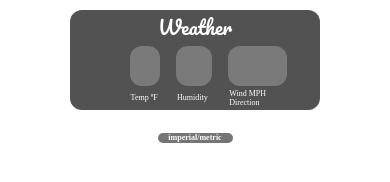
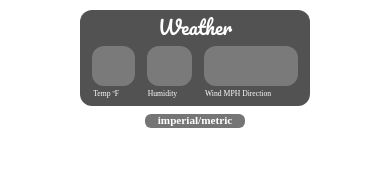
Before and after one commit to mndowne/weather5app, a website: page index.html in a window 390 px wide. Drawn offline with nearby package versions, Linux system fonts and the light colour scheme.

Commit message:
style is perfect now, hopefully...

```diff
--- a/index.html
+++ b/index.html
@@ -41,7 +41,7 @@
                     <td class="largeSpace">
                 </tr>
                 <tr>
-                    <td style="width: 100px">
+                    <td>
                     </td>
                     <td>
                         <p id="tempTitle"> Temp ºF</p>
--- a/style.css
+++ b/style.css
@@ -7,8 +7,8 @@ body {
 
 .weather {
     background-color: rgb(40,40,40);
-    height: 200px;
-    width: 500px;
+    height: 180px;
+    width: 460px;
     margin-top: 10px;
     margin-left: auto;
     margin-right: auto;
@@ -17,8 +17,8 @@ body {
 }
     @media screen and (max-width: 550px){
         .weather {
-            width: 250px;
-            height: 100px;
+            width: 230px;
+            height: 96px;
             border-radius: 12px;
         }
     }
@@ -41,14 +41,14 @@ body {
 .housing {
     background-color: rgb(90,90,90);
     height: 75px;
-    width: 75px;
+    width: 95px;
     border-radius: 20px;
     margin: 0px 10px 10px 0px;
 }
     @media screen and (max-width: 550px){
         .housing {
             height: 37.5px;
-            width: 37.5px;
+            width: 47px;
             border-radius: 12px;
         }
     }
@@ -57,35 +57,35 @@ body {
 .housing2 {
     background-color: rgb(90,90,90);
     height: 75px;
-    width: 160px;
+    width: 190px;
     border-radius: 20px;
     margin: 0px 10px 10px 0px;
 }
     @media screen and (max-width: 550px){
         .housing2 {
             height: 37.5px;
-            width: 80px;
+            width: 110px;
             border-radius: 12px;
         }
     }
 
 .largeSpace{
-    width: 100px;
+    width: 17px;
 
 }
     @media screen and (max-width: 550px){
         .largeSpace {
-            width: 50px;
+            width: 8px;
         }
     }
 
 .smallSpace{
-    width: 37px;
+    width: 16px;
     height: 10px;
 }
     @media screen and (max-width: 550px){
         .smallSpace {
-            width: 18.5px;
+            width: 8px;
             height: 5px;
         }
     }
@@ -140,10 +140,11 @@ body {
 }
     @media screen and (max-width: 550px){
         #units {
-            height: 10px;
-            width: 75px;
+            height: 14px;
+            width: 100px;
             border-radius: 6px;
-            font-size: 50%;
+            font-size: 70%;
+            margin-top: 6px;
         }
     }
 
@@ -153,7 +154,7 @@ body {
 }
     @media screen and (max-width: 550px){
         #windTitle {
-            font-size: 50%;
+            font-size: 48%;
         }
     }
 
@@ -163,7 +164,7 @@ body {
 }
     @media screen and (max-width: 550px){
         #humidityTitle {
-            font-size: 50%;
+            font-size: 48%;
         }
     }
 #tempTitle {
@@ -172,6 +173,6 @@ body {
 }
     @media screen and (max-width: 550px){
         #tempTitle  {
-            font-size: 50%;
+            font-size: 48%;
         }
     }
```
